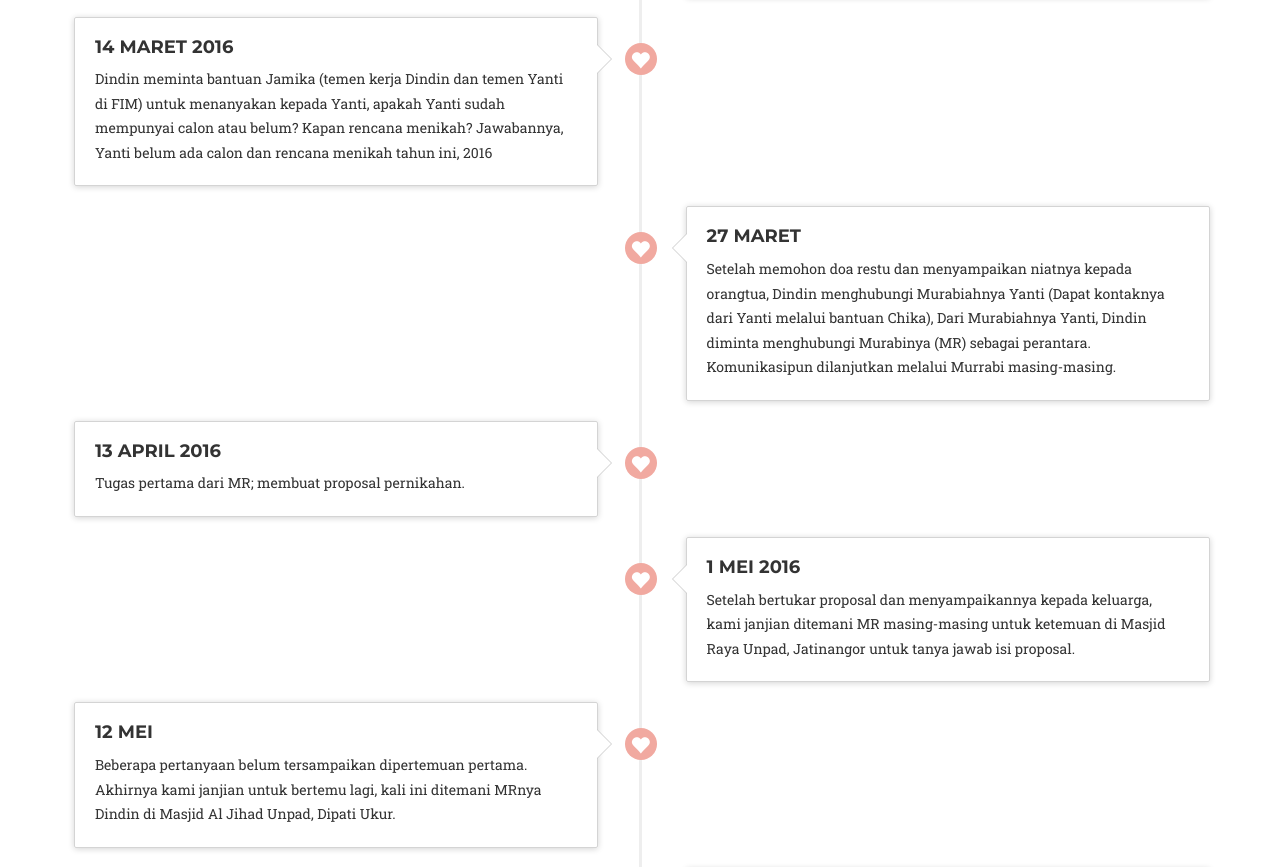
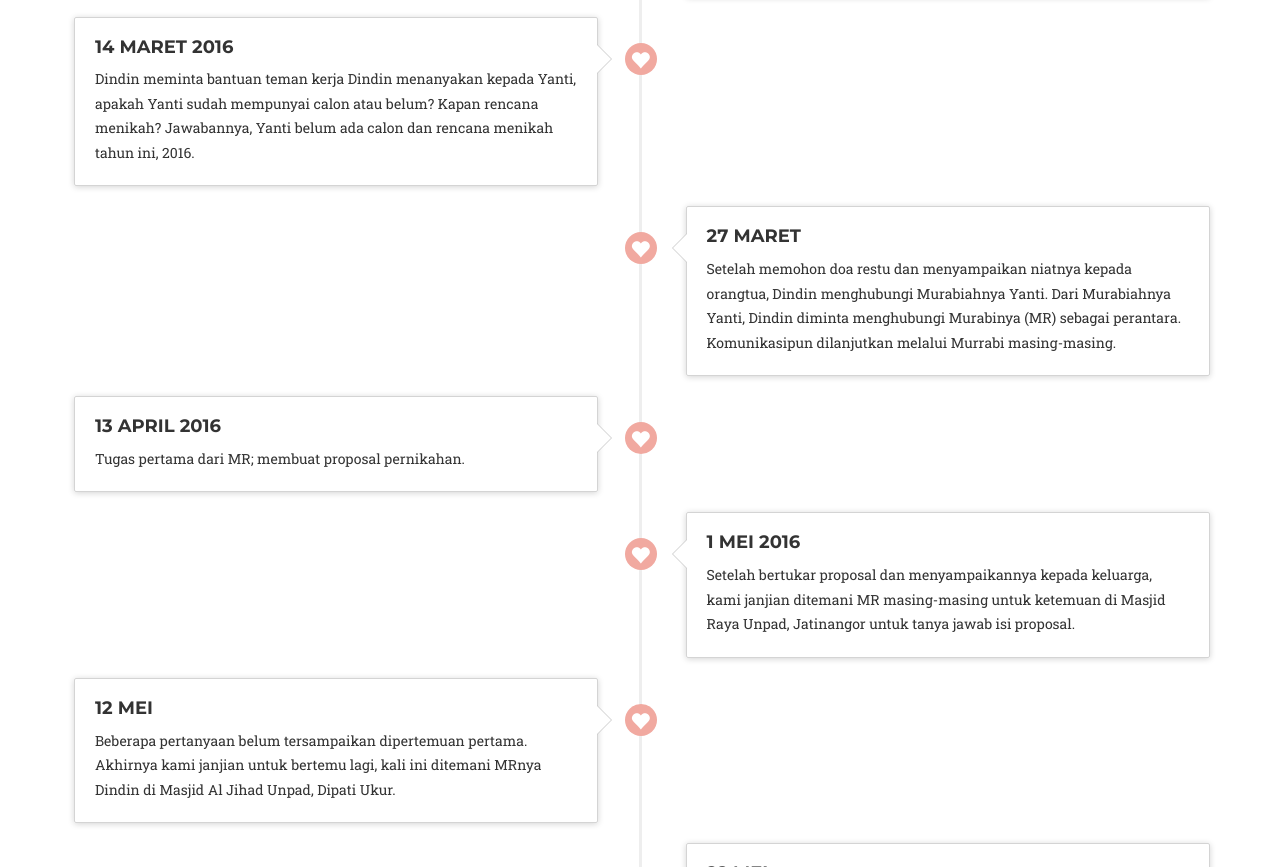
Before and after one commit to kumangxxx/undangan, a website: page index.html in a window 1280 px wide. Shown: the part 4121-4988 px from the top of the page. Drawn offline with nearby package versions, Linux system fonts and the light colour scheme; some packages are replaced by stand-ins of ours; a web font is replaced by a local one.

Commit message:
revisi story ketuker

```diff
--- a/index.html
+++ b/index.html
@@ -393,7 +393,7 @@
                     <!-- <p><small class="text-muted"><i class="glyphicon glyphicon-time"></i> 11 hours ago via Twitter</small></p> -->
                   </div>
                   <div class="timelinex-body">
-                    <p>Dindin meminta bantuan Jamika (temen kerja Dindin dan temen Yanti di FIM) untuk menanyakan kepada Yanti, apakah Yanti sudah mempunyai calon atau belum? Kapan rencana menikah? Jawabannya, Yanti belum ada calon dan rencana menikah tahun ini, 2016</p>
+                    <p>Dindin meminta bantuan teman kerja Dindin  menanyakan kepada Yanti, apakah Yanti sudah mempunyai calon atau belum? Kapan rencana menikah? Jawabannya, Yanti belum ada calon dan rencana menikah tahun ini, 2016.</p>
                   </div>
                 </div>
               </li>
@@ -406,7 +406,7 @@
                     <h4 class="timelinex-title">27 Maret</h4>
                   </div>
                   <div class="timelinex-body">
-                    <p>Setelah memohon doa restu dan menyampaikan niatnya kepada orangtua, Dindin menghubungi Murabiahnya Yanti (Dapat kontaknya dari Yanti melalui bantuan Chika), Dari Murabiahnya Yanti, Dindin diminta menghubungi Murabinya (MR) sebagai perantara. Komunikasipun dilanjutkan melalui Murrabi masing-masing.</p>
+                    <p>Setelah memohon doa restu dan menyampaikan niatnya kepada orangtua, Dindin menghubungi Murabiahnya Yanti. Dari Murabiahnya Yanti, Dindin diminta menghubungi Murabinya (MR) sebagai perantara. Komunikasipun dilanjutkan melalui Murrabi masing-masing.</p>
                   </div>
                 </div>
               </li>
```
